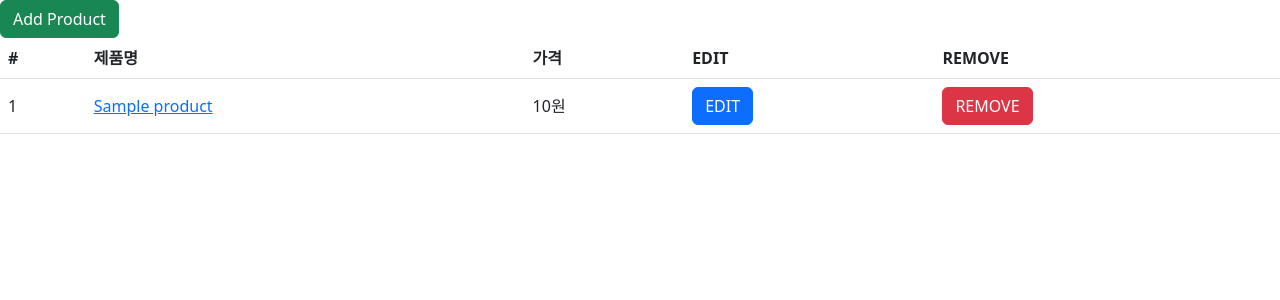
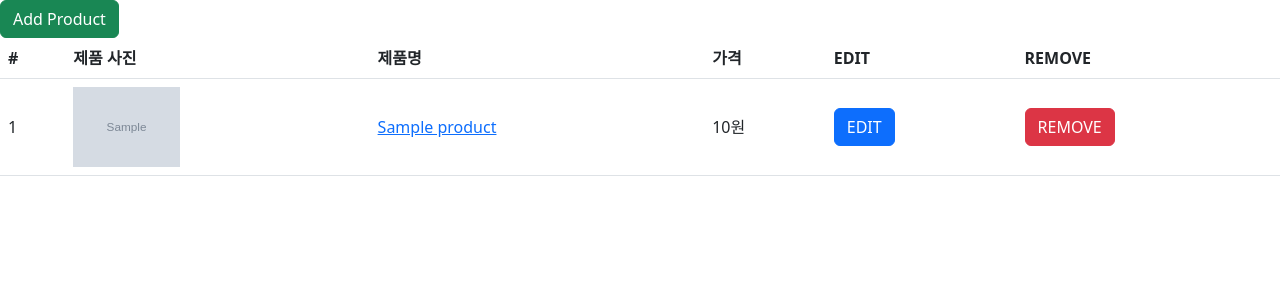
Before and after one commit to kimyejin213527/NetworkProgramming_20230405_DDaiso, a Django app: page / in a window 1280 px wide. Shown: the top 300 px of the page. Run offline with Django 3.2, Linux system fonts and the light colour scheme; tables that the repository leaves empty hold one stand-in row (values such as "Sample post"); grey boxes marked "Sample" are stand-in pictures; some libraries are stand-ins or nearby versions.

Commit message:
R : Product List

```diff
--- a/product/templates/product/product_list.html
+++ b/product/templates/product/product_list.html
@@ -8,6 +8,7 @@
     <thead>
     <tr>
         <th>#</th>
+        <th>제품 사진</th>
         <th>제품명</th>
         <th>가격</th>
         <th>EDIT</th>
@@ -18,6 +19,13 @@
         {% for product in product_list %}
         <tr>
             <td class="align-middle">{{ forloop.counter }}</td>
+        <td class="align-middle">
+            {% if product.image %}
+            <img src="{{ product.image.url }}" alt="{{ product.name }}" class="image-list">
+            {% else %}
+            제품사진 없음
+            {% endif %}
+        </td>
             <td class="align-middle"><a href="{% url 'product:detail2' pk=product.id %}">{{ product.name }}</a></td>
             <td class="align-middle">{{ product.price }}원</td>
             <td class="align-middle"><a href="{% url 'product:edit2' pk=product.id %}" class="btn btn-primary">EDIT</a></td>
--- /dev/null
+++ b/static/css/style.css
@@ -0,0 +1,3 @@
+.image-list {
+    height: 80px;
+}
--- a/templates/base.html
+++ b/templates/base.html
@@ -7,6 +7,7 @@
     <title>{% block title %}{% endblock %}</title>
     {# bootstrap css 추가 #}
     <link rel="stylesheet" href="{% static 'css/bootstrap.min.css' %}">
+    <link rel="stylesheet" href="{% static 'css/style.css'%}">
 </head>
 <body>
     {% block content %}
```
Also changed, not shown: README.md.
